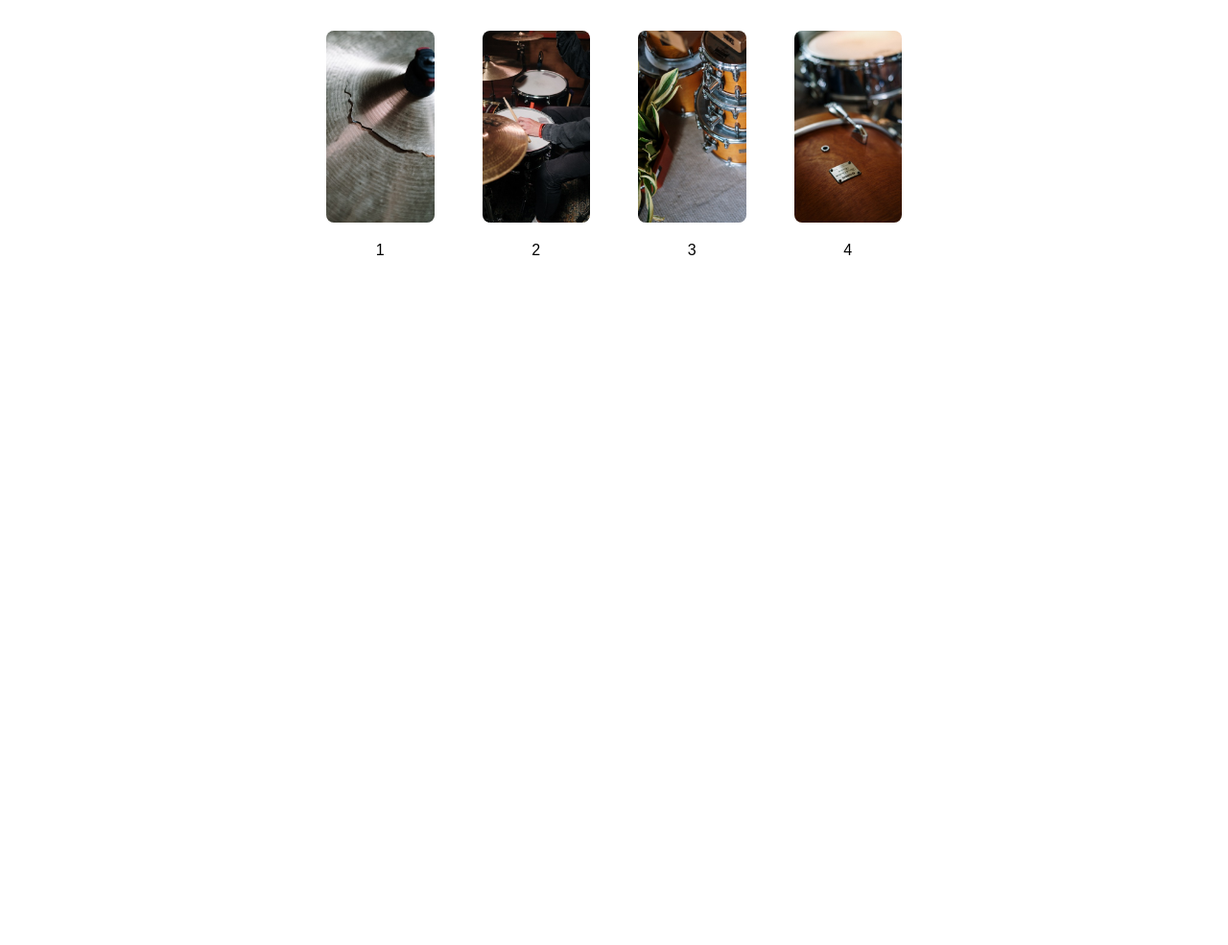
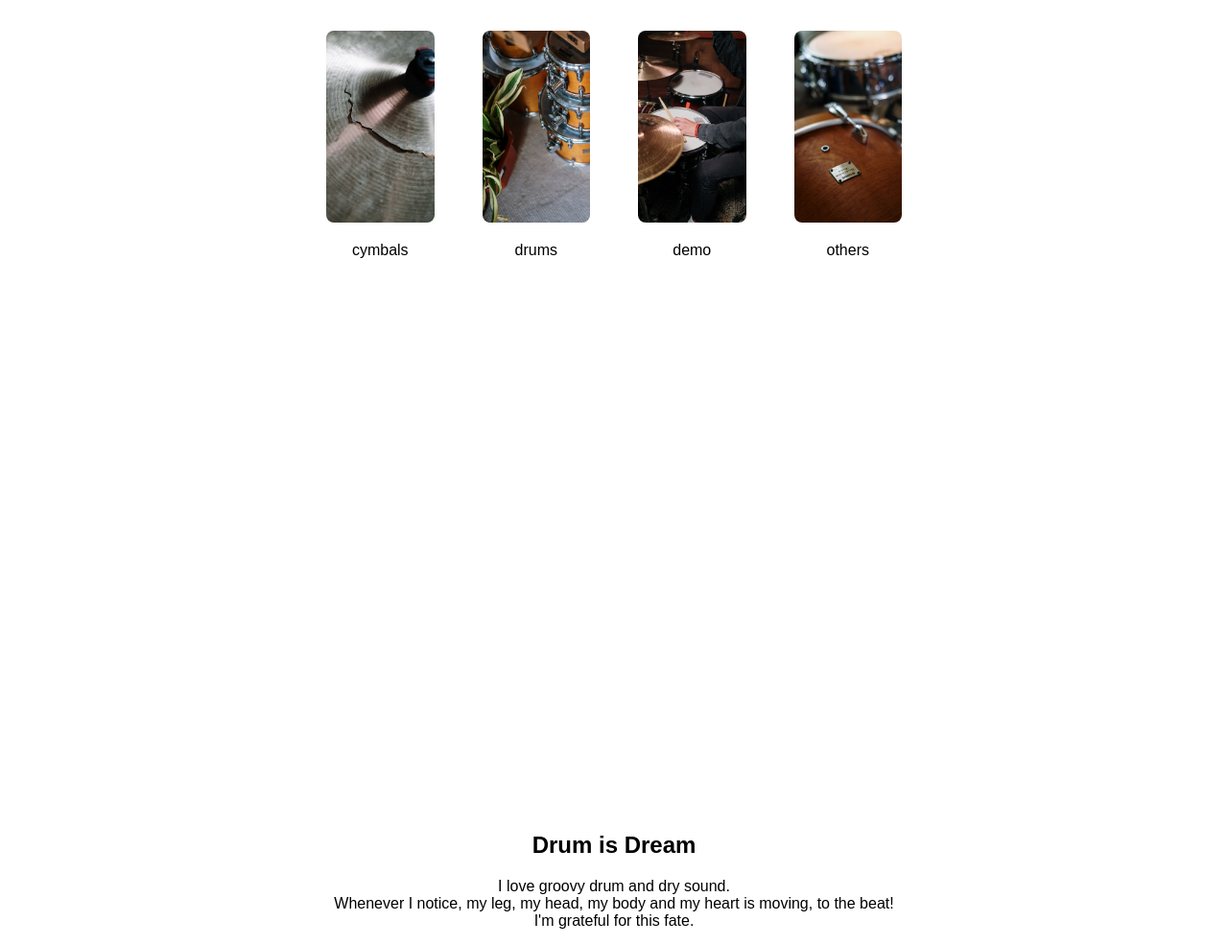
Before and after one commit to octwfi08/octwfi08.github.io, a plain HTML site: page index.html in a window 1280 px wide. Shown: the part 161-1146 px from the top of the page at 96% size. Before the commit the page ends 1016 px from the top, so only its background shows below. Drawn offline with Linux system fonts and the light colour scheme.

Commit message:
Update index.html

```diff
--- a/index.html
+++ b/index.html
@@ -11,49 +11,55 @@
 <body>
     <header>
         <div id="header-center">
-             <h2 id="header-logo">NKZT</h2>
+            <h2 id="header-logo">NKZT DRUMS</h2>
         </div>
         <div id="header-right">
-             <ul>
-                 <li>1</li>
-                 <li>2</li>
-                 <li>3</li>
-                 <li>4</li>
-             </ul>
+
         </div>
     </header>
 
     <div class="main">
         <div class="container">
             <div id="top-wrapper">
-             <h1>DRUMS</h1>
+                <h1 id="heading">DRUMS</h1>
                 <div id="main-items">
                     <div class="item">
-                     <img class="icon" src="cymbal.jpg">
-                     <p>1</p>
+                        <a href=""><img class="icon" src="cymbal.jpg"></a>
+                        <p>cymbals</p>
                     </div>
                     <div class="item">
-                     <img class="icon" src="drums.jpg">
-                     <p>2</p>
+                        <a href=""><img class="icon" src="toms.jpg"></a>
+                        <p>drums</p>
                     </div>
                         <div class="item">
-                     <img class="icon" src="toms.jpg">
-                     <p>3</p>
+                        <a href=""><img class="icon" src="drums.jpg"></a>
+                        <p>demo</p>
                     </div>
                     <div class="item">
-                     <img class="icon" src="two-drums.jpg">
-                     <p>4</p>
+                        <a href=""><img class="icon" src="two-drums.jpg"></a>
+                        <p>others</p>
                     </div>
                 </div>
-             <h2></h2>
+            </div>
+            <div>
+                <div id="text-contents">
+                    <h2>Drum is Dream</h2>
+                    <p id="text">I love groovy drum and dry sound.
+                        <br>
+                       Whenever I notice, my leg, my head, my body and my heart is moving, to the beat!
+                       <br>
+                       I'm grateful for this fate.
+                    </p>
+                </div>
+
             </div>
         </div>
     </div>
 
-
     <footer>
-     <div class="container"></div>
+        <div class="container">
+            <div id="footer-left"></div>
+        </div>
     </footer>
- <script type="text/javascript" src="script.js"></script>
 </body>
 </html>
```
Lines whose indentation alone changed are shown as unchanged.
